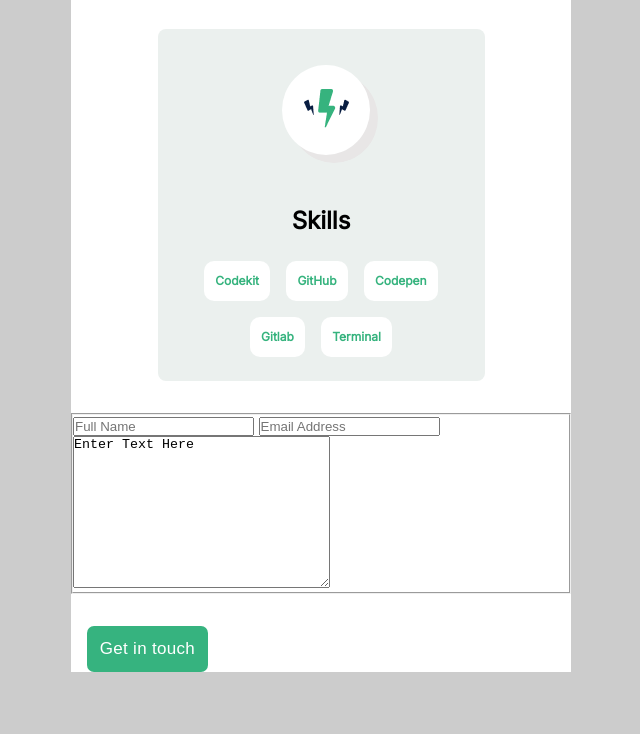
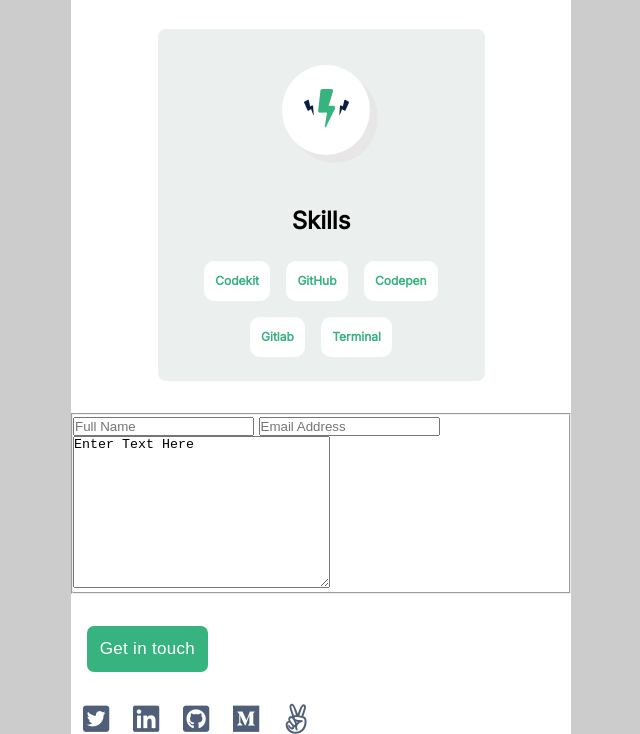
Before and after one commit to Ceemos96/Portfolio-setup-and-mobile-version-skeleton, a website: page index.html in a window 1280 px wide. Shown: the part 4582-5316 px from the top of the page, without its empty margins (319-959 px from the left). Before the commit the page ends 5286 px from the top, so only its background shows below. Drawn offline with Linux system fonts and the light colour scheme.

Commit message:
Add social media links for contact section

```diff
--- a/index.html
+++ b/index.html
@@ -287,6 +287,60 @@
         <button id="resume-button" class="project-button"  type="submit" name="button">Get in touch</button>
       </form>
 
+      <div id="social-media">
+        <ul id="contact-links">
+          <li class="contact-link">
+            <a
+              href="https://twitter.com/ceemos_dev"
+              target="_blank"
+              rel="noopener noreferrer"
+            >
+              <i class="fab fa-twitter-square"></i
+            ></a>
+          </li>
+
+          <li class="contact-link">
+            <a
+              href="https://www.linkedin.com/in/suleiman-olaide-97689b154/"
+              target="_blank"
+              rel="noopener noreferrer"
+            >
+              <i class="fab fa-linkedin"></i
+            ></a>
+          </li>
+
+          <li class="contact-link">
+            <a
+              href="https://github.com/Ceemos96"
+              target="_blank"
+              rel="noopener noreferrer"
+            >
+              <i class="fab fa-github-square"></i>
+            </a>
+          </li>
+
+          <li class="contact-link">
+            <a
+              href="https://medium.com/@suleimanxxolaide"
+              target="_blank"
+              rel="noopener noreferrer"
+            >
+              <i class="fab fa-medium"></i
+            ></a>
+          </li>
+
+          <li class="contact-link">
+            <a
+              href="https://github.com/Ceemos96"
+              target="_blank"
+              rel="noopener noreferrer"
+            >
+              <i class="fab fa-angellist"></i>
+            </a>
+          </li>
+        </ul>
+      </div>
+
       </section>
     </main>
   </body>
```
